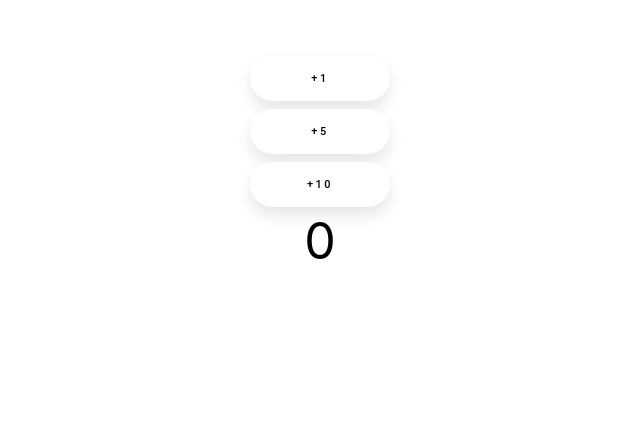
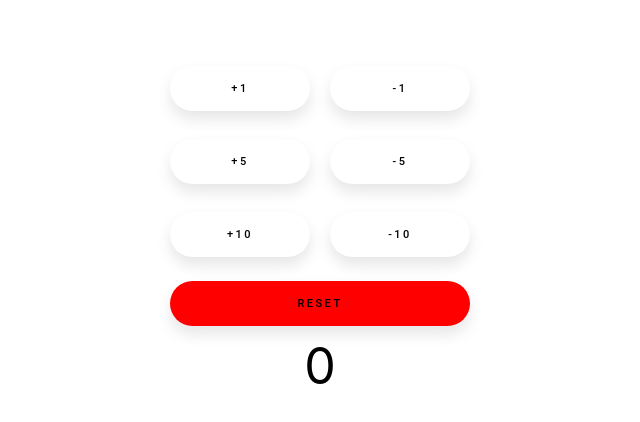
Before and after one commit to arjuna-sondhi/counter-app, a React (Create React App) app: page / in a window 1280 px wide. Shown: the top 422 px of the page, without its empty margins (320-960 px from the left). Built offline with nearby package versions, Linux system fonts and the light colour scheme.

Commit message:
Added reset button
Added reset button, decrement buttons, and respective css

```diff
--- a/src/components/counter/Counter.css
+++ b/src/components/counter/Counter.css
@@ -1,6 +1,7 @@
 button {
   width: 140px;
   height: 45px;
+  margin: 10px;
   font-family: "Roboto", sans-serif;
   font-size: 11px;
   text-transform: uppercase;
@@ -31,3 +32,9 @@ button:hover {
   font-size: 50px;
   padding: 15px 30px;
 }
+
+.reset {
+  margin: 10px;
+  background-color: red;
+  width: 300px;
+}
--- a/src/components/counter/Counter.jsx
+++ b/src/components/counter/Counter.jsx
@@ -18,17 +18,50 @@ class Counter extends Component {
     //Update the state - counter++
     // console.log(`increment in parent = ${by}`);
     // this.state.counter++;
+    this.setState((prevState) => {
+      return { counter: prevState.counter + by };
+    });
+  };
+
+  decrement = (by) => {
+    //Update the state - counter++
+    // console.log(`increment in parent = ${by}`);
+    // this.state.counter++;
+    this.setState((prevState) => {
+      return { counter: prevState.counter - by };
+    });
+  };
+
+  reset = () => {
     this.setState({
-      counter: this.state.counter + by,
+      counter: 0,
     });
   };
 
   render() {
     return (
       <div className="counter">
-        <CounterButton by={1} incrementMethod={this.increment} />
-        <CounterButton by={5} incrementMethod={this.increment} />
-        <CounterButton by={10} incrementMethod={this.increment} />
+        <CounterButton
+          by={1}
+          incrementMethod={this.increment}
+          decrementMethod={this.decrement}
+        />
+        <CounterButton
+          by={5}
+          incrementMethod={this.increment}
+          decrementMethod={this.decrement}
+        />
+        <CounterButton
+          by={10}
+          incrementMethod={this.increment}
+          decrementMethod={this.decrement}
+        />
+        <div>
+          <button className="reset" onClick={this.reset}>
+            Reset
+          </button>
+        </div>
+
         <span className="count">{this.state.counter}</span>
       </div>
     );
--- a/src/components/counter/CounterButton.jsx
+++ b/src/components/counter/CounterButton.jsx
@@ -23,6 +23,7 @@ class CounterButton extends Component {
     return (
       <div className="counter">
         <button onClick={this.increment}>+{this.props.by}</button>
+        <button onClick={this.decrement}>-{this.props.by}</button>
         {/* <span className="count">{this.state.counter}</span> */}
       </div>
     );
@@ -38,6 +39,14 @@ class CounterButton extends Component {
 
     this.props.incrementMethod(this.props.by);
   };
+
+  decrement = () => {
+    // this.setState({
+    //   counter: this.state.counter - this.props.by,
+    // });
+
+    this.props.decrementMethod(this.props.by);
+  };
 }
 //default props values
 CounterButton.defaultProps = {
```
